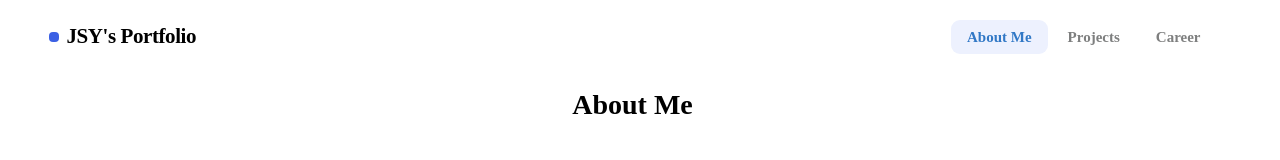
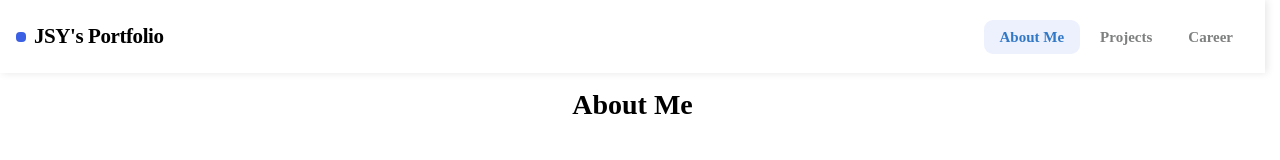
Before and after one commit to jSY49/jsy-portfolio, a React (Vite) app: page / in a window 1280 px wide. Shown: the top 160 px of the page. Built offline with nearby package versions, Linux system fonts and the light colour scheme; no server answers.

Commit message:
[design] 헤더 상단 고정 및 너비 확장 가능

```diff
--- a/src/App/App.module.css
+++ b/src/App/App.module.css
@@ -11,7 +11,12 @@
 	justify-content: space-between;
 	align-items: center;
 	padding: 24px 16px;
-	/* background-color: antiquewhite; */
+	/* 헤더 상단 고정*/
+	position: sticky;
+	top: 0;
+	background-color: white;
+	z-index: 100;
+	box-shadow: 2px 0px 8px rgba(0, 0, 0, 0.1);
 }
 
 .header_left {
--- a/src/App/App.tsx
+++ b/src/App/App.tsx
@@ -6,8 +6,8 @@ import Projects from "../pages/Projects";
 
 function App() {
 	return (
-		<div className={styles.app}>
-			{/* header */}
+		<div>
+			{/* header - 너비 확장 가능 하게 app 밖으로 분리 */}
 			<header className={styles.header}>
 				<div className={styles.header_left}>
 					<span className={styles.header_logo} />
@@ -55,6 +55,7 @@ function App() {
 				</nav>
 			</header>
 
+			<div className={styles.app}>
 				{/* content */}
 				<Routes>
 					<Route
@@ -71,6 +72,7 @@ function App() {
 					/>
 				</Routes>
 			</div>
+		</div>
 	);
 }
 
```
Lines whose indentation alone changed are shown as unchanged.
